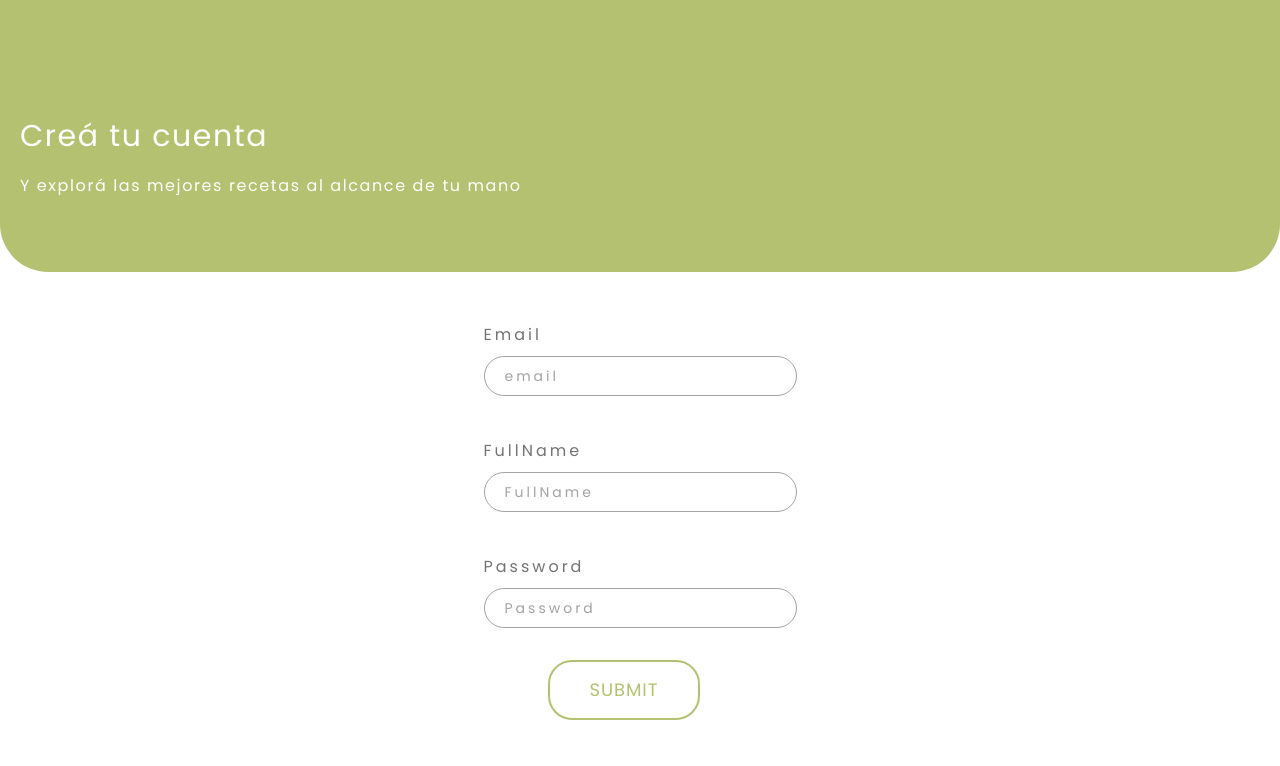
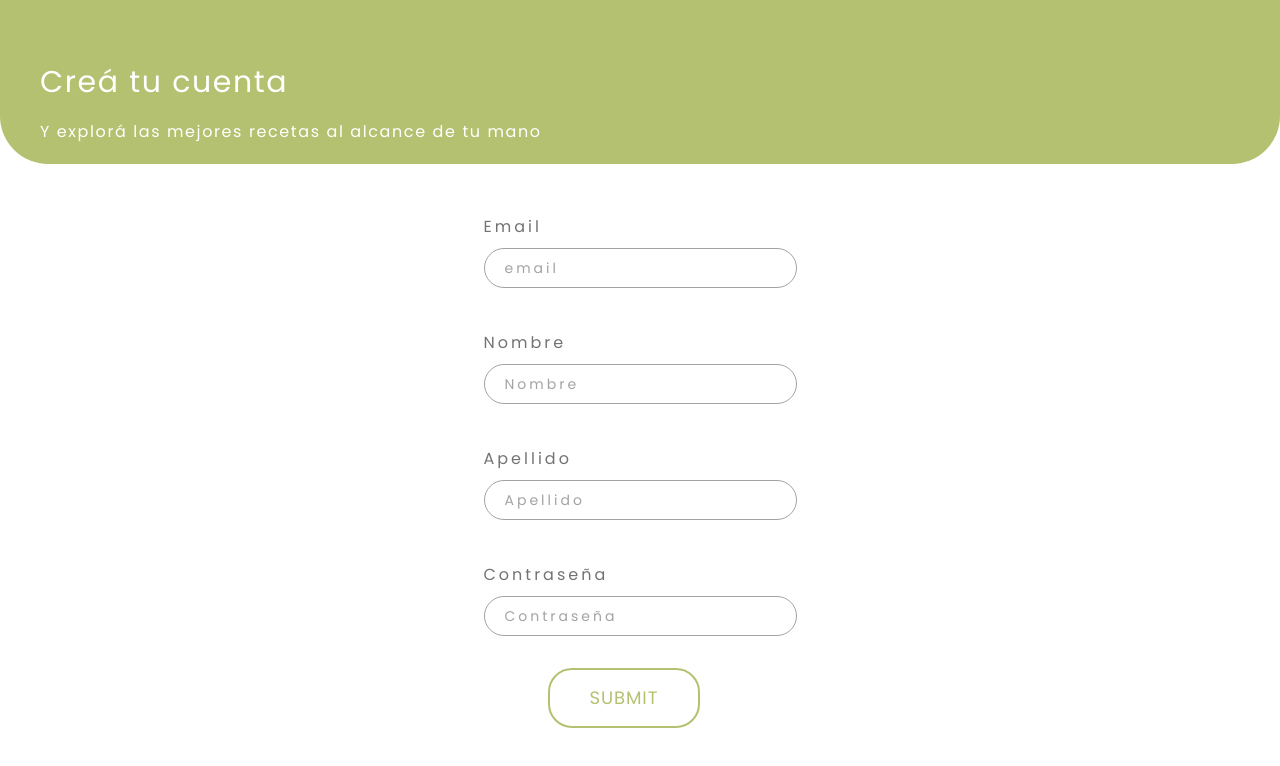
Before and after one commit to Cecimartinez/que-comemos, a React (Vite) app in the folder que-comemos-app/: page /sign-in in a window 1280 px wide. Shown: the top 766 px of the page. Built offline with nearby package versions, Linux system fonts and the light colour scheme.

Commit message:
Page SignIn Form, updated

```diff
--- a/que-comemos-app/src/components/Form/Form.jsx
+++ b/que-comemos-app/src/components/Form/Form.jsx
@@ -25,8 +25,8 @@ export function ProfileForm() {
     resolver: zodResolver(formSchema),
     defaultValues: {
       email: "email",
-        fullname:"fullname",
-        password:"password"
+      fullname: "fullname",
+      password: "password"
 
     },
   })
@@ -40,7 +40,7 @@ export function ProfileForm() {
 
   return (
     <Form {...form}>
-      <form onSubmit={form.handleSubmit(onSubmit)} className=" text-neutral-700 text-3xl font-medium tracking-widest  font-poppins py-10 px-10 rounded-3xl space-y-8">
+      <form onSubmit={form.handleSubmit(onSubmit)} className=" text-neutral-800 text-3xl font-medium tracking-widest  font-poppins py-10 px-10 rounded-3xl space-y-8">
         <FormField
           control={form.control}
           name="Email"
@@ -48,7 +48,7 @@ export function ProfileForm() {
             <FormItem>
               <FormLabel className="text-base text-neutral-500" >Email</FormLabel>
               <FormControl>
-                <Input className="rounded-3xl px-5 text-neutral-400"  placeholder="email" type="email" {...field} />
+                <Input className="rounded-3xl px-5 text-neutral-400" placeholder="email" type="Email" {...field} />
               </FormControl>
             </FormItem>
           )}
@@ -58,9 +58,22 @@ export function ProfileForm() {
           name="FullName"
           render={({ field }) => (
             <FormItem>
-              <FormLabel className="text-base text-neutral-500">FullName</FormLabel>
+              <FormLabel className="text-base text-neutral-500">Nombre</FormLabel>
               <FormControl>
-                <Input className="rounded-3xl px-5 text-neutral-400"  type="text" placeholder="FullName" {...field} />
+                <Input className="rounded-3xl px-5 text-neutral-400" type="text" placeholder="Nombre" {...field} />
+              </FormControl>
+            </FormItem>
+          )}
+        />
+
+        <FormField
+          control={form.control}
+          name="LastName"
+          render={({ field }) => (
+            <FormItem>
+              <FormLabel className="text-base text-neutral-500">Apellido</FormLabel>
+              <FormControl>
+                <Input className="rounded-3xl px-5 text-neutral-400" type="text" placeholder="Apellido" {...field} />
               </FormControl>
             </FormItem>
           )}
@@ -71,14 +84,14 @@ export function ProfileForm() {
           name="Password"
           render={({ field }) => (
             <FormItem>
-              <FormLabel className="text-base text-neutral-500">Password</FormLabel>
+              <FormLabel className="text-base text-neutral-500">Contraseña</FormLabel>
               <FormControl>
-                <Input className="rounded-3xl px-5 text-neutral-400" type="password" placeholder="Password" {...field} />
+                <Input className="rounded-3xl px-5 text-neutral-400" type="password" placeholder="Contraseña" {...field} />
               </FormControl>
             </FormItem>
           )}
         />
-        <Button className=" text-[#B4c170] uppercase  border-2 rounded-3xl border-[#B4c170] mx-16 text-lg tracking-wider  py-7 px-10 font-poppins focus:bg-[#b4c17067] focus:text-neutral-500 font-medium" type="submit"> Submit</Button>
+        <Button className=" text-[#B4c170] uppercase  border-2 rounded-3xl border-[#B4c170] mx-16 text-lg tracking-wider  py-7 px-10 font-poppins focus:bg-[#B4c170] transition-colors focus:text-neutral-50 font-medium" type="submit"> Submit</Button>
       </form>
     </Form>
   )
--- a/que-comemos-app/src/pages/SignIn/SignIn.jsx
+++ b/que-comemos-app/src/pages/SignIn/SignIn.jsx
@@ -2,8 +2,8 @@ import { ProfileForm } from "../../components/Form/Form"
 
 export const SignIn = () => {
   return (
-    <div className=" w-full h-screen flex flex-col justify-between pb-10 items-center">
-      <div className="bg-[#B4c170] w-full h-full flex-col rounded-b-5xl tracking-widest px-5 font-poppins text-white flex justify-center items-start">
+    <div className=" w-full h-screen flex flex-col justify-between pb-10 items-center bg-white">
+      <div className="bg-[#B4c170] w-full h-full flex-col rounded-b-5xl tracking-widest px-10 font-poppins text-white flex justify-center items-start">
         <h1 className=" mt-16 text-3xl   font-medium">
           Creá tu cuenta
         </h1>
```
Lines whose indentation alone changed are shown as unchanged.
